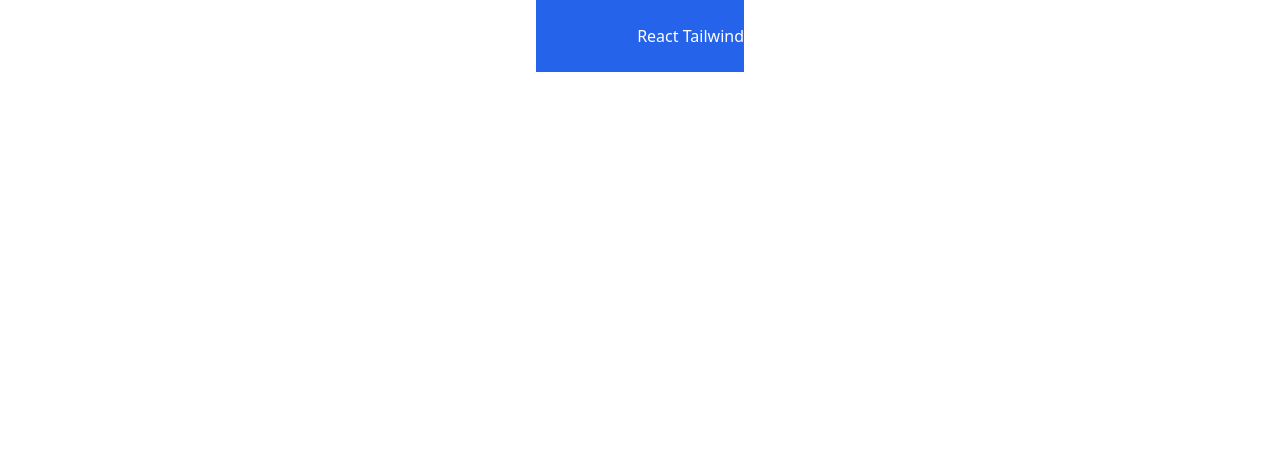
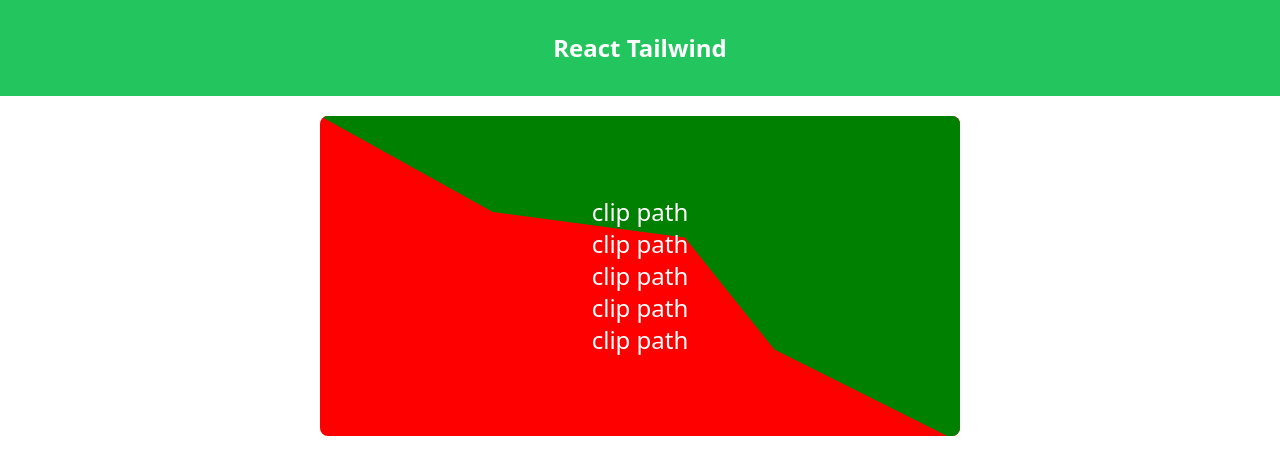
Before and after one commit to Mohimenol-Islam-Munna/Tailwind-CSS, a React (Create React App) app in the folder tailwind_react/: page / in a window 1280 px wide. Shown: the top 474 px of the page. Built offline with nearby package versions, Linux system fonts and the light colour scheme.

Commit message:
clip path

```diff
--- a/tailwind_react/src/App.css
+++ b/tailwind_react/src/App.css
@@ -1,38 +1,40 @@
-.App {
-  text-align: center;
+.custom_clip_path {
+  position: relative;
+  z-index: -1;
+  background-color: red;
 }
 
-.App-logo {
-  height: 40vmin;
-  pointer-events: none;
+.custom_clip_path::before {
+  content: "";
+  position: absolute;
+  top: 0;
+  left: 0;
+  width: 100%;
+  height: 100%;
+  z-index: -1;
+  background-color: green;
+  -webkit-clip-path: polygon(
+    0 0,
+    100% 0,
+    100% 20%,
+    100% 100%,
+    98% 100%,
+    71% 73%,
+    57% 38%,
+    27% 30%
+  );
+  clip-path: polygon(
+    0 0,
+    100% 0,
+    100% 20%,
+    100% 100%,
+    98% 100%,
+    71% 73%,
+    57% 38%,
+    27% 30%
+  );
 }
 
-@media (prefers-reduced-motion: no-preference) {
-  .App-logo {
-    animation: App-logo-spin infinite 20s linear;
-  }
+.titl {
+  z-index: 2;
 }
-
-.App-header {
-  background-color: #282c34;
-  min-height: 100vh;
-  display: flex;
-  flex-direction: column;
-  align-items: center;
-  justify-content: center;
-  font-size: calc(10px + 2vmin);
-  color: white;
-}
-
-.App-link {
-  color: #61dafb;
-}
-
-@keyframes App-logo-spin {
-  from {
-    transform: rotate(0deg);
-  }
-  to {
-    transform: rotate(360deg);
-  }
-}
--- a/tailwind_react/src/App.js
+++ b/tailwind_react/src/App.js
@@ -1,13 +1,22 @@
-import logo from "./logo.svg";
 import "./App.css";
 
 function App() {
   return (
-    <div className="w-52 mx-auto">
-      <h2 className="text-center text-white bg-blue-600 py-6 sm:text-left lg:text-right ">
-        React Tailwind
-      </h2>
-    </div>
+    <>
+      <div className="bg-green-500 p-8">
+        <h2 className="text-center text-white font-bold text-2xl">
+          React Tailwind
+        </h2>
+      </div>
+
+      <div className="w-[50%] mt-5 mx-auto rounded-lg p-20 before:rounded-lg custom_clip_path">
+        <h2 className="text-center text-white text-2xl titl">clip path</h2>
+        <h2 className="text-center text-white text-2xl titl">clip path</h2>
+        <h2 className="text-center text-white text-2xl titl">clip path</h2>
+        <h2 className="text-center text-white text-2xl titl">clip path</h2>
+        <h2 className="text-center text-white text-2xl titl">clip path</h2>
+      </div>
+    </>
   );
 }
 
```
Also changed, not shown: tailwind_react/src/logo.svg (deleted).
